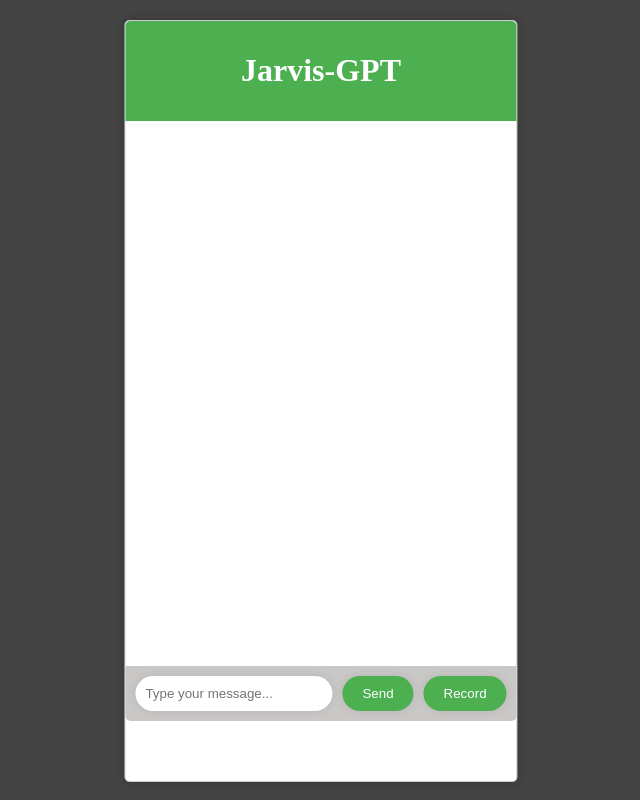
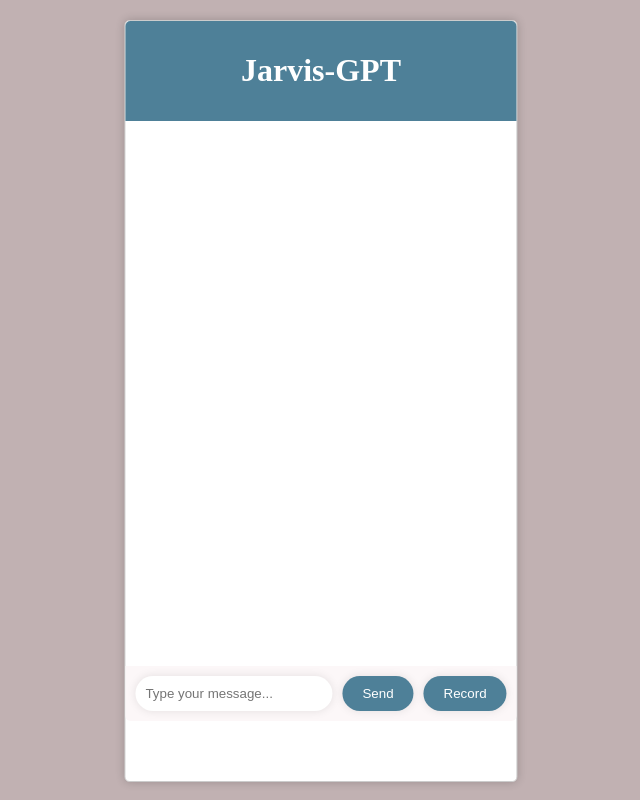
Before and after one commit to Yordi23/jarvis-gpt, a Flask app: page / in a window 1280 px wide. Shown: the whole page, without its empty margins (319-959 px from the left). Run offline with Flask 2, Linux system fonts and the light colour scheme.

Commit message:
update color paletter

```diff
--- a/static/style.css
+++ b/static/style.css
@@ -1,5 +1,5 @@
 body {
-	background-color: #444343;
+	background-color: #c1b1b2;
 }
 
 .chat-container {
@@ -18,7 +18,7 @@
 	display: flex;
 	align-items: center;
 	padding: 10px;
-	background-color: #cac7c7;
+	background-color: #fcf7f8;
 	border-radius: 0 0 5px 5px;
 	/* position: absolute;
 	bottom: 0; */
@@ -41,7 +41,7 @@
 .chat-message button {
 	margin-left: 10px;
 	padding: 10px 20px;
-	background-color: #4caf50;
+	background-color: #4e8098;
 	color: #fff;
 	border: none;
 	border-radius: 20px;
@@ -50,11 +50,11 @@
 }
 
 .chat-message button:hover {
-	background-color: #3e8e41;
+	background-color: #4e8198c5;
 }
 
 .chat-header {
-	background-color: #4caf50;
+	background-color: #4e8098;
 	color: white;
 	padding: 10px;
 	border-radius: 5px 5px 0 0;
@@ -93,7 +93,7 @@
 }
 
 .message.user {
-	background-color: #e6f7ff;
+	background-color: #ced3dc;
 	border-radius: 20px;
 	padding: 10px 20px;
 	margin: 10px 0;
@@ -103,7 +103,7 @@
 }
 
 .message.bot {
-	background-color: #f2f2f2;
+	background-color: #9bc6e7;
 	border-radius: 20px;
 	padding: 10px 20px;
 	margin: 10px 0;
@@ -112,7 +112,7 @@
 }
 
 .message.user .user {
-	color: #4caf50;
+	color: #dbb4ad;
 }
 
 .message.bot .user {
```
